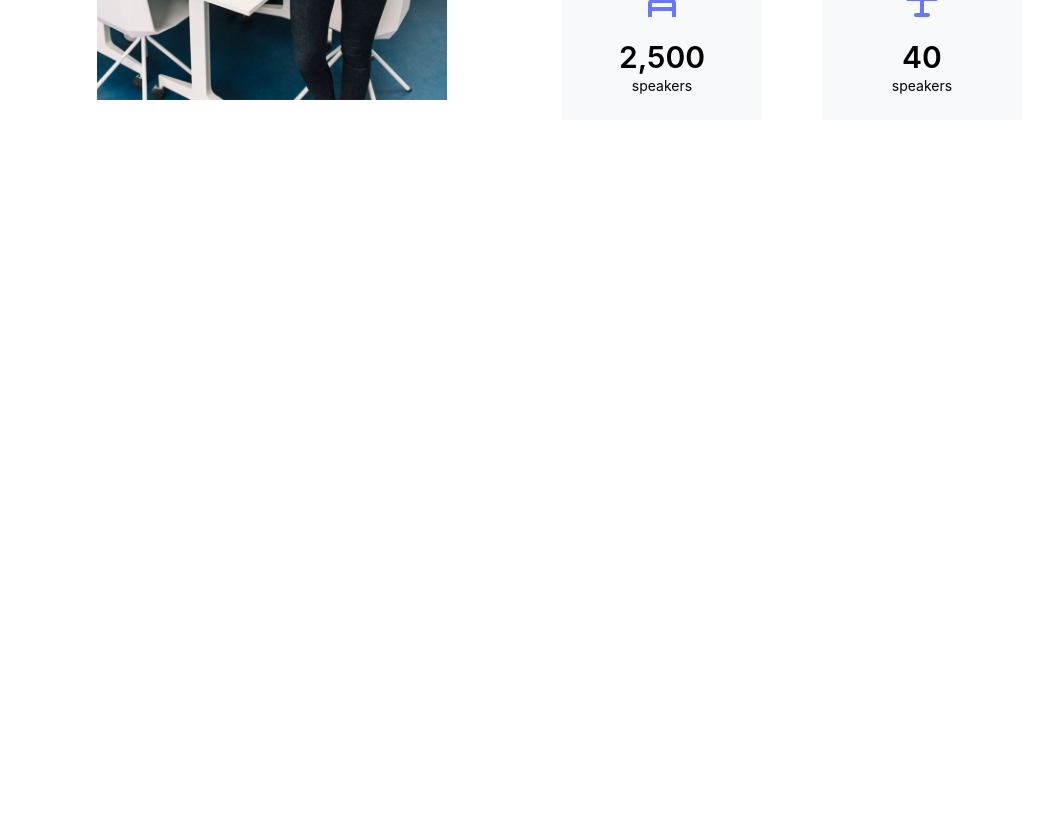
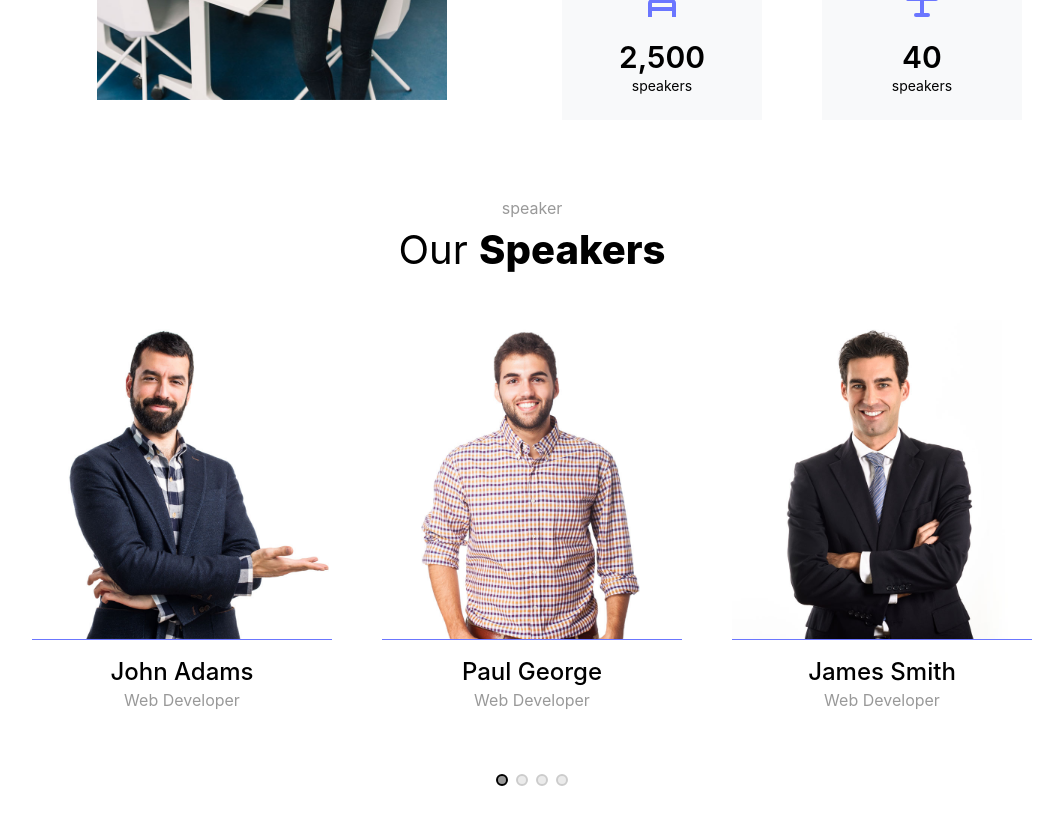
Before and after one commit to salimovone/project-4, a React (Create React App) app: page / in a window 1280 px wide. Shown: the part 1740-2564 px from the top of the page, without its empty margins (108-1171 px from the left). Before the commit the page ends 1872 px from the top, so only its background shows below. Built offline with nearby package versions, Linux system fonts and the light colour scheme.

Commit message:
carousel 1

```diff
--- a/package.json
+++ b/package.json
@@ -13,6 +13,7 @@
     "react-router-dom": "^6.14.1",
     "react-scripts": "5.0.1",
     "styled-components": "^6.0.2",
+    "swiper": "^10.0.3",
     "web-vitals": "^2.1.4"
   },
   "scripts": {
--- /dev/null
+++ b/src/components/Carousel/index.jsx
@@ -0,0 +1,94 @@
+import { BsInstagram } from "react-icons/bs";
+import { CgFacebook } from "react-icons/cg";
+import { AiOutlineTwitter } from "react-icons/ai";
+import React from "react";
+import { Swiper, SwiperSlide } from "swiper/react";
+import { Pagination } from "swiper/modules";
+
+import "swiper/css";
+import "swiper/css/pagination";
+
+import img1 from "../../assets/images/speaker-1.jpg";
+import img2 from "../../assets/images/speaker-2.jpg";
+import img3 from "../../assets/images/speaker-3.jpg";
+import img4 from "../../assets/images/speaker-4.jpg";
+import img5 from "../../assets/images/speaker-5.jpg";
+import img6 from "../../assets/images/speaker-6.jpg";
+
+const data = [
+  {
+    img: img1,
+    name: "John Adams",
+  },
+  {
+    img: img2,
+    name: "Paul George",
+  },
+  {
+    img: img3,
+    name: "James Smith",
+  },
+  {
+    img: img4,
+    name: "John Adams",
+  },
+  {
+    img: img5,
+    name: "Paul George",
+  },
+  {
+    img: img6,
+    name: "James Smith",
+  },
+];
+
+const Carousel = () => {
+  return (
+    <div className="w-full pt-16 bg-white pb-16">
+      <div className="max">
+        <p className="text-[#999999] text-center">speaker</p>
+        <h1 className="text-center text-[40px]">
+          Our <span className="font-extrabold">Speakers</span>
+        </h1>
+      </div>
+      <Swiper
+        pagination={true}
+        modules={[Pagination]}
+        spaceBetween={50}
+        slidesPerView={1}
+        onSlideChange={() => console.log("slide change")}
+        onSwiper={(swiper) => console.log(swiper)}
+        className="mt-10 carousel1"
+        breakpoints={{
+          "600": {
+            slidesPerView: 2
+          },
+          "1020": {
+            slidesPerView: 3
+          },
+        }}
+      >
+        {data.map(({ img, name }, idx) => (
+          <SwiperSlide key={idx + 1}>
+            <div className="text-center">
+              <img
+                style={{ borderBottom: "1px solid #6b76ff" }}
+                src={img}
+                alt=""
+              />
+              <h1 className="text-2xl mt-4 font-medium">{name}</h1>
+              <p className="text-[#999]">Web Developer</p>
+              <div className="hidden card-icon gap-3 text-[#6b76ff] cursor-pointer justify-center mt-8 pb-4">
+                <AiOutlineTwitter />
+                <CgFacebook />
+                <BsInstagram />
+              </div>
+            </div>
+          </SwiperSlide>
+        ))}
+      </Swiper>
+    </div>
+  );
+};
+
+export default Carousel;
--- a/src/index.css
+++ b/src/index.css
@@ -29,14 +29,26 @@ code {
   padding-inline: 120px;
 }
 
+.carousel1 > .swiper-wrapper {
+  height: 480px !important;
+}
+
 @media screen and (max-width: 1024px){
   .w-full > .max{
     padding-inline: 45px;
   }
 }
+@media screen and (max-width: 750px){
+  .carousel1 > .swiper-wrapper {
+    height: 380px !important;
+  }
+}
 @media screen and (max-width: 425px){
   .w-full > .max{
     padding-inline: 20px;
+  }
+  .carousel1 > .swiper-wrapper {
+    height: 280px !important;
   }
 }
 
@@ -49,3 +61,19 @@ code {
   opacity: 0.1;
   /* margin-top: -70px; */
 }
+
+.carousel1{
+  max-width: 1000px !important;
+  width: 100%;
+}
+
+.carousel1 .swiper-pagination-bullet{
+  border: 2px solid;
+  background: #0006 !important;
+  width: 12px !important;
+  height: 12px !important;
+}
+
+.swiper-slide:hover .card-icon{
+  display: flex;
+}
--- a/src/views/Home/index.jsx
+++ b/src/views/Home/index.jsx
@@ -2,6 +2,7 @@ import React from 'react'
 import Header from '../../components/Header'
 import Services from '../../components/Services'
 import Facts from '../../components/Facts'
+import Carousel from '../../components/Carousel'
 
 const Home = () => {
   return (
@@ -9,6 +10,7 @@ const Home = () => {
         <Header />
         <Services />
         <Facts />
+        <Carousel />
     </div>
   )
 }
```
Also changed, not shown: 1 other file (tests, documents, lock files or other folders).
